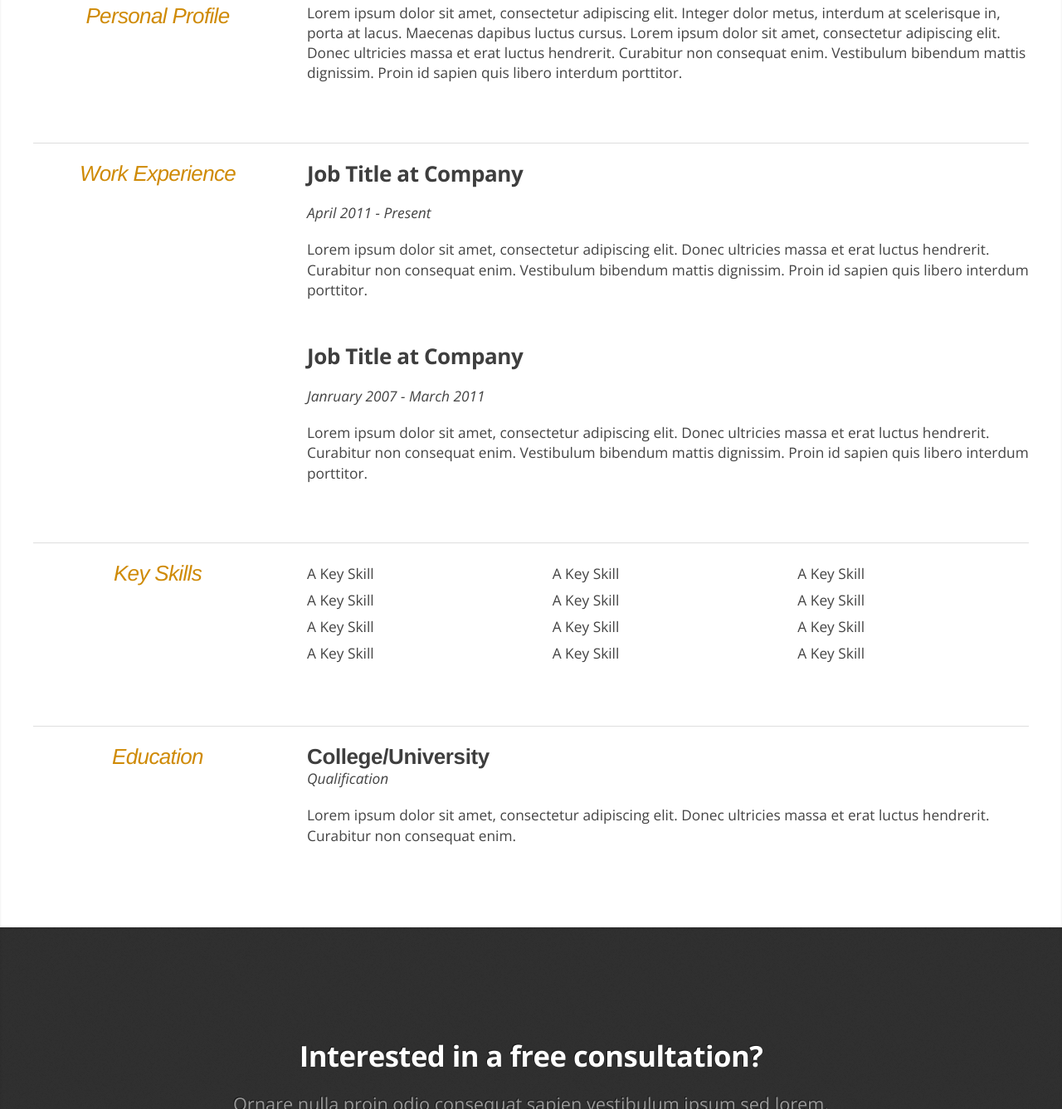
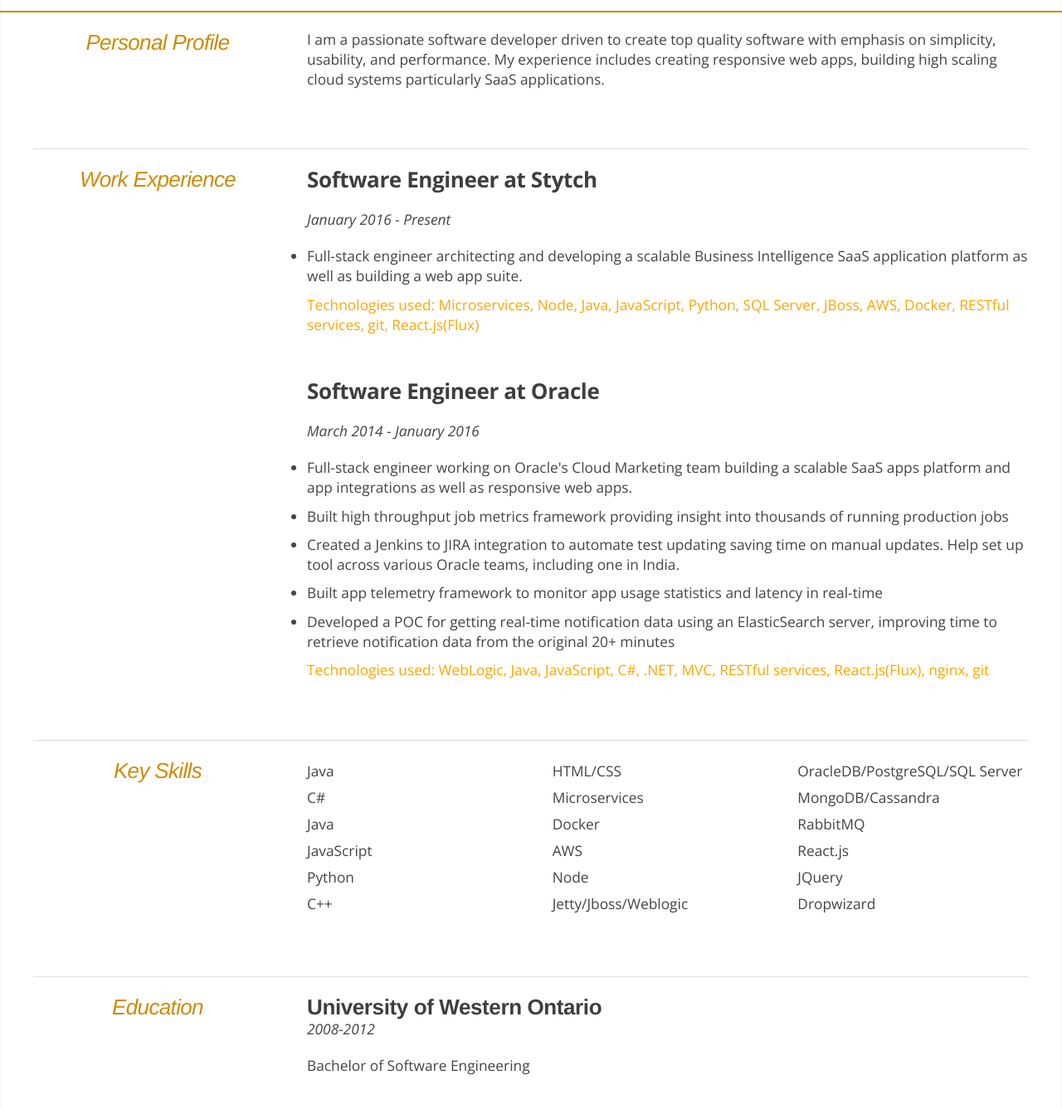
Before and after one commit to BoyuanZhang/boyuanzhang, a website: page public/index.html in a window 1280 px wide. Shown: the part 2071-3408 px from the top of the page at 83% size. Drawn offline with nearby package versions, Linux system fonts and the light colour scheme.

Commit message:
Updated site content

```diff
--- a/public/assets/css/main.css
+++ b/public/assets/css/main.css
@@ -2126,6 +2126,15 @@
 	color: #444;
 }
 
+#resume p.list-style {
+	display: list-item;
+	margin-bottom: 10px;
+}
+
+#resume p.technologies {
+	color: orange;
+}
+
 #resume h3 {
 	text-align: left;
 }
--- a/public/index.html
+++ b/public/index.html
@@ -6,7 +6,7 @@
 -->
 <html>
     <head>
-        <title>Miniport by HTML5 UP</title>
+        <title>Boyuan Zhang</title>
         <meta charset="utf-8" />
         <meta name="viewport" content="width=device-width, initial-scale=1" />
         <!--[if lte IE 8]><script src="assets/js/ie/html5shiv.js"></script><![endif]-->
@@ -65,7 +65,7 @@
                 <article id="work">
                     <header>
                         <h2>Here's all the stuff I do.</h2>
-                        <p>Odio turpis amet sed consequat eget posuere consequat.</p>
+                        <p>Designing, creating, improving products and services for companies and individuals</p>
                     </header>
                     <div class="container">
                         <div class="row">
@@ -73,27 +73,27 @@
                                 <section class="box style1">
                                     <span class="icon featured fa-cloud"></span>
                                     <h3>Websites</h3>
-                                    <p>Ornare nulla proin odio consequat sapien vestibulum ipsum primis sed amet consequat lorem dolore.</p>
+                                    <p>I design and develop elegant, user-friendly, professional websites to create an online presence for business or personal purposes.</p>
                                 </section>
                             </div>
                             <div class="4u 12u(mobile)">
                                 <section class="box style1">
                                     <span class="icon featured fa-mobile"></span>
                                     <h3>Apps</h3>
-                                    <p>Ornare nulla proin odio consequat sapien vestibulum ipsum primis sed amet consequat lorem dolore.</p>
+                                    <p>Have an idea for an app? With experience building IOS / Android applications we can discuss making that idea a reality.</p>
                                 </section>
                             </div>
                             <div class="4u 12u(mobile)">
                                 <section class="box style1">
                                     <span class="icon featured fa-user"></span>
                                     <h3>Consultations</h3>
-                                    <p>Ornare nulla proin odio consequat sapien vestibulum ipsum primis sed amet consequat lorem dolore.</p>
+                                    <p>Contract work, improving existing software applications, analytics / SEO for websites, or consultations in areas of my experience and expertise.</p>
                                 </section>
                             </div>
                         </div>
                     </div>
                      <footer>
-                        <p>Lorem ipsum dolor sit sapien vestibulum ipsum primis?</p>
+                        <p>If you are interested in working with me, shoot me in an email and I will respond as soon as I can.</p>
                         <a href="#contact" class="button big scrolly">Get in touch with me</a>
                     </footer>
                 </article>
@@ -104,12 +104,12 @@
                 <article id="resume">
                     <div class="mainDetails">
                         <div id="headshot">
-                            <img src="images/headshot02.png" alt="Alan Smith" />
+                            <img src="images/headshot02.png" alt="Boyuan Zhang" />
                         </div>
 
                         <div id="name">
-                            <h2>Joe Bloggs</h2>
-                            <h3>Job Title</h3>
+                            <h2>Boyuan Zhang</h2>
+                            <h3>Software Engineer</h3>
                         </div>
 
                         <div class="clear"></div>
@@ -123,7 +123,7 @@
                                 </div>
 
                                 <div class="sectionContent">
-                                    <p>Lorem ipsum dolor sit amet, consectetur adipiscing elit. Integer dolor metus, interdum at scelerisque in, porta at lacus. Maecenas dapibus luctus cursus. Lorem ipsum dolor sit amet, consectetur adipiscing elit. Donec ultricies massa et erat luctus hendrerit. Curabitur non consequat enim. Vestibulum bibendum mattis dignissim. Proin id sapien quis libero interdum porttitor.</p>
+                                    <p>I am a passionate software developer driven to create top quality software with emphasis on simplicity, usability, and performance. My experience includes creating responsive web apps, building high scaling cloud systems particularly SaaS applications.</p>
                                 </div>
                             </article>
                             <div class="clear"></div>
@@ -137,15 +137,21 @@
 
                             <div class="sectionContent">
                                 <article>
-                                    <h3>Job Title at Company</h3>
-                                    <p class="subDetails">April 2011 - Present</p>
-                                    <p>Lorem ipsum dolor sit amet, consectetur adipiscing elit. Donec ultricies massa et erat luctus hendrerit. Curabitur non consequat enim. Vestibulum bibendum mattis dignissim. Proin id sapien quis libero interdum porttitor.</p>
+                                    <h3>Software Engineer at Stytch</h3>
+                                    <p class="subDetails">January 2016 - Present</p>
+                                    <p class="list-style">Full-stack engineer architecting and developing a scalable Business Intelligence SaaS application platform as well as building a web app suite.</p>
+                                    <p class="technologies">Technologies used: Microservices, Node, Java, JavaScript, Python, SQL Server, JBoss, AWS, Docker, RESTful services, git, React.js(Flux)</p>
                                 </article>
 
                                 <article>
-                                    <h3>Job Title at Company</h3>
-                                    <p class="subDetails">Janruary 2007 - March 2011</p>
-                                    <p>Lorem ipsum dolor sit amet, consectetur adipiscing elit. Donec ultricies massa et erat luctus hendrerit. Curabitur non consequat enim. Vestibulum bibendum mattis dignissim. Proin id sapien quis libero interdum porttitor.</p>
+                                    <h3>Software Engineer at Oracle</h3>
+                                    <p class="subDetails">March 2014 - January 2016</p>
+                                    <p class="list-style">Full-stack engineer working on Oracle's Cloud Marketing team building a scalable SaaS apps platform and app integrations as well as responsive web apps.</p>
+                                    <p class="list-style">Built high throughput job metrics framework providing insight into thousands of running production jobs</p>
+                                    <p class="list-style">Created a Jenkins to JIRA integration to automate test updating saving time on manual updates. Help set up tool across various Oracle teams, including one in India.</p>
+                                    <p class="list-style">Built app telemetry framework to monitor app usage statistics and latency in real-time</p>
+                                    <p class="list-style">Developed a POC for getting real-time notification data using an ElasticSearch server, improving time to retrieve notification data from the original 20+ minutes</p>
+                                    <p class="technologies">Technologies used: WebLogic, Java, JavaScript, C#, .NET, MVC, RESTful services, React.js(Flux), nginx, git</p>
                             </div>
                             <div class="clear"></div>
                         </section>
@@ -158,18 +164,24 @@
 
                             <div class="sectionContent">
                                 <ul class="keySkills">
-                                    <li>A Key Skill</li>
-                                    <li>A Key Skill</li>
-                                    <li>A Key Skill</li>
-                                    <li>A Key Skill</li>
-                                    <li>A Key Skill</li>
-                                    <li>A Key Skill</li>
-                                    <li>A Key Skill</li>
-                                    <li>A Key Skill</li>
-                                    <li>A Key Skill</li>
-                                    <li>A Key Skill</li>
-                                    <li>A Key Skill</li>
-                                    <li>A Key Skill</li>
+                                    <li>Java</li>
+                                    <li>C#</li>
+                                    <li>Java</li>
+                                    <li>JavaScript</li>
+                                    <li>Python</li>
+                                    <li>C++</li>
+                                    <li>HTML/CSS</li>
+                                    <li>Microservices</li>
+                                    <li>Docker</li>
+                                    <li>AWS</li>
+                                    <li>Node</li>
+                                    <li>Jetty/Jboss/Weblogic</li>
+                                    <li>OracleDB/PostgreSQL/SQL Server</li>
+                                    <li>MongoDB/Cassandra</li>
+                                    <li>RabbitMQ</li>
+                                    <li>React.js</li>
+                                    <li>JQuery</li>
+                                    <li>Dropwizard</li>
                                 </ul>
                             </div>
                             <div class="clear"></div>
@@ -183,9 +195,9 @@
 
                             <div class="sectionContent">
                                 <article>
-                                    <h2>College/University</h2>
-                                    <p class="subDetails">Qualification</p>
-                                    <p>Lorem ipsum dolor sit amet, consectetur adipiscing elit. Donec ultricies massa et erat luctus hendrerit. Curabitur non consequat enim.</p>
+                                    <h2>University of Western Ontario</h2>
+                                    <p class="subDetails">2008-2012</p>
+                                    <p>Bachelor of Software Engineering</p>
                                 </article>
                             </div>
                             <div class="clear"></div>
@@ -199,7 +211,7 @@
                 <article id="contact" class="container 75%">
                     <header>
                         <h2>Interested in a free consultation?</h2>
-                        <p>Ornare nulla proin odio consequat sapien vestibulum ipsum sed lorem.</p>
+                        <p>Let's discuss your idea, please fill out the form in as much detail as possible, and I will respond to your inquiry within 24 hours.</p>
                     </header>
                     <div>
                         <div class="row">
```
